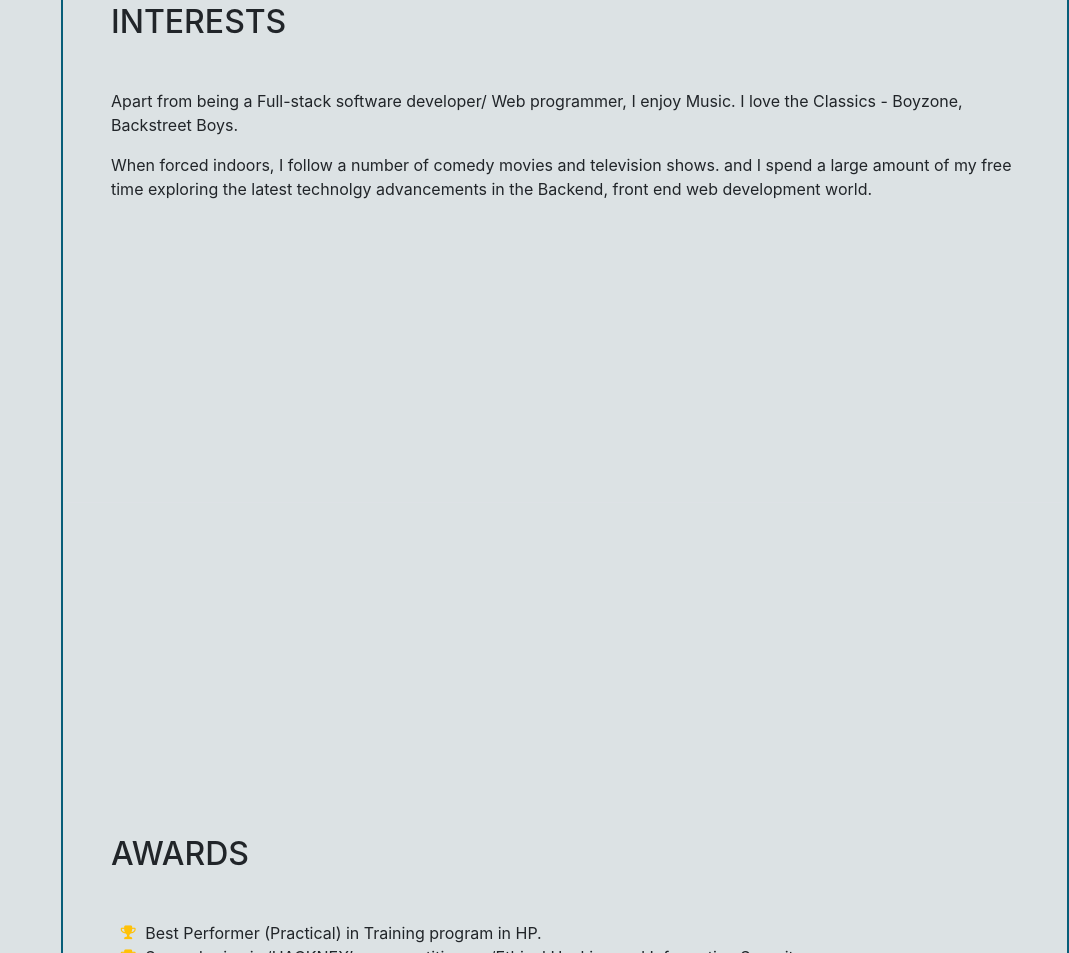
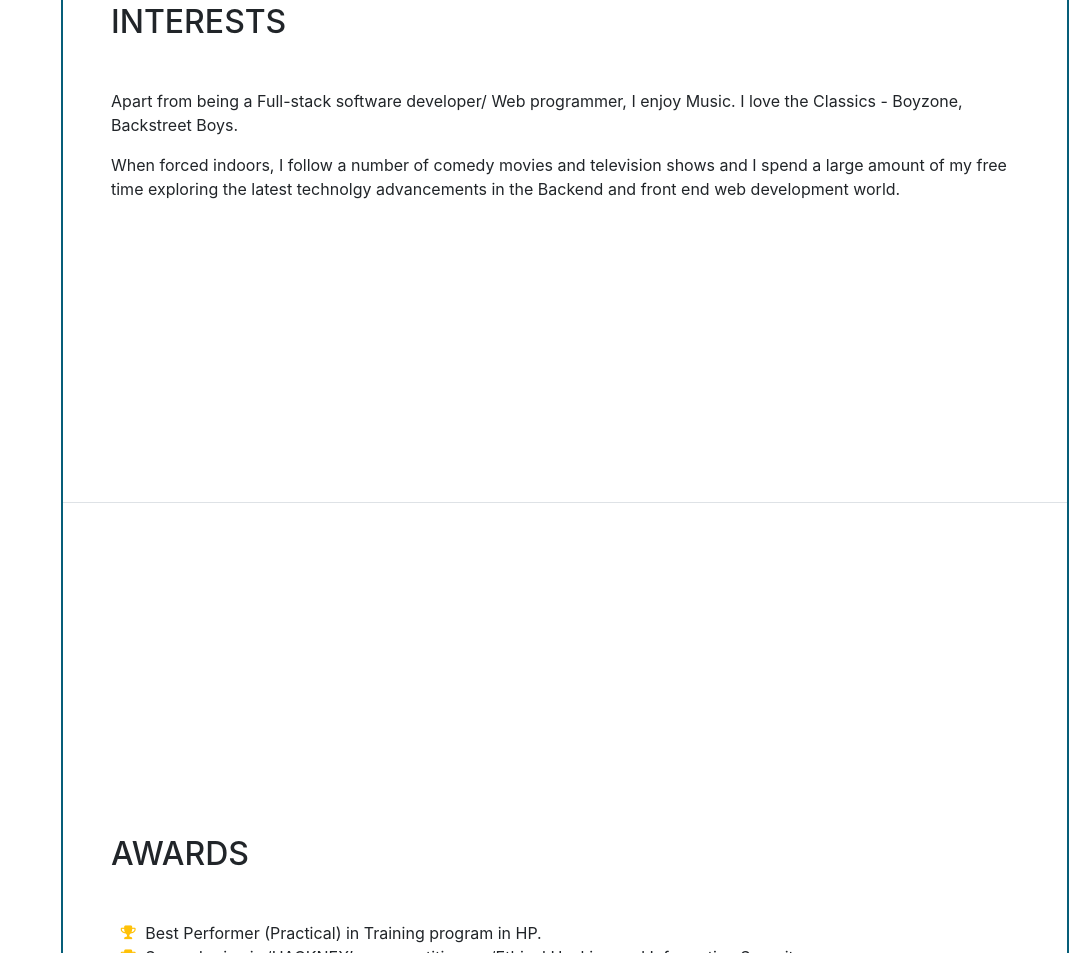
Before and after one commit to gaurav-gireesh/gaurav-gireesh.github.io, a website with bundled scripts: page index.html in a window 1280 px wide. Shown: the part 4635-5588 px from the top of the page, without its empty margins (211-1280 px from the left). Built offline with nearby package versions, Linux system fonts and the light colour scheme; files whose address does not match are found by name; a web font is replaced by a local one.

Commit message:
changed theme

```diff
--- a/index.html
+++ b/index.html
@@ -25,7 +25,7 @@
 
   </head>
 
-  <body id="page-top" style="background: #dce2e4">
+  <body id="page-top" style="background:white">
 
     <nav class="navbar navbar-expand-lg navbar-dark bg-primary fixed-top" id="sideNav" style="border:2px solid #075e79;border-radius:10px;">
       <a class="navbar-brand js-scroll-trigger" href="#page-top">
@@ -365,7 +365,7 @@
         <div class="my-auto">
           <h2 class="mb-5">Interests</h2>
           <p>Apart from being a Full-stack software developer/ Web programmer, I enjoy Music. I love the Classics - Boyzone, Backstreet Boys.  </p>
-          <p class="mb-0">When forced indoors, I follow a number of comedy movies and television shows. and I spend a large amount of my free time exploring the latest technolgy advancements in the Backend, front end web development world.</p>
+          <p class="mb-0">When forced indoors, I follow a number of comedy movies and television shows and I spend a large amount of my free time exploring the latest technolgy advancements in the Backend and front end web development world.</p>
         </div>
       </section>
 
```
